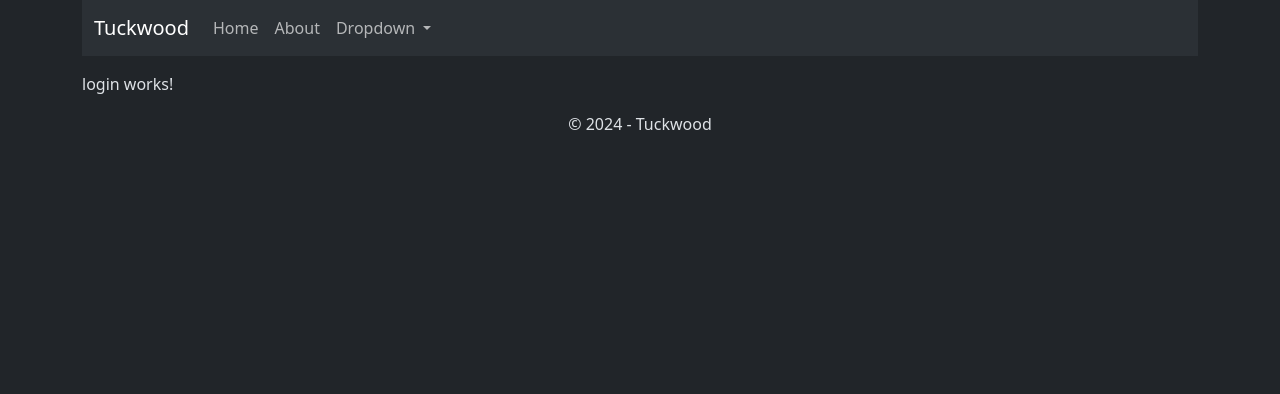
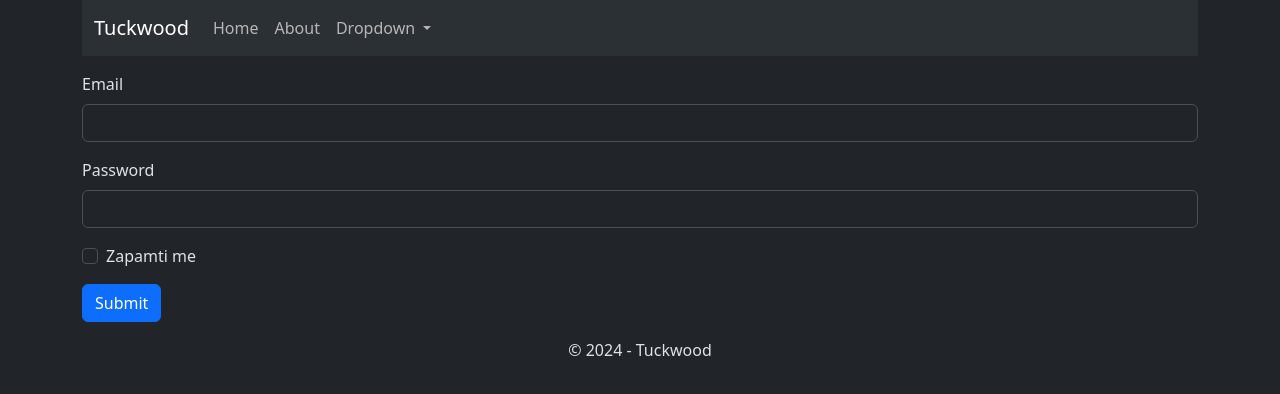
Before and after one commit to ivanpesicc/programiranje-korisnickih-interfejsa-projekat-2024, an Angular app: page /login in a window 1280 px wide. Shown: the top 394 px of the page. Built offline with nearby package versions, Linux system fonts and the light colour scheme.

Commit message:
Dodata polja za login

```diff
--- a/src/app/login/login.component.html
+++ b/src/app/login/login.component.html
@@ -1 +1,17 @@
-<p>login works!</p>
+<div class="card-body">
+    <div class="mb-3">
+      <label for="email" class="form-label">Email</label>
+      <input type="email" class="form-control" id="email">
+    </div>
+    <div class="mb-3">
+      <label for="password" class="form-label">Password</label>
+      <input type="password" class="form-control" id="password">
+    </div>
+    <div class="mb-3 form-check">
+      <input type="checkbox" class="form-check-input" id="remember">
+      <label class="form-check-label" for="remember">Zapamti me</label>
+    </div>
+    <button type="button" class="btn btn-primary" (click)="onSubmit()">Submit</button>
+  </div>
+
+  <!-- [(ngModel)]="email [(ngModel)]="password" -->
--- a/src/app/login/login.component.ts
+++ b/src/app/login/login.component.ts
@@ -9,4 +9,14 @@ import { Component } from '@angular/core';
 })
 export class LoginComponent {
 
+public email = ""
+public password = ""
+
+public onSubmit() {
+    console.log(this.email, this.password)
 }
+
+}
+
+
+// FormsModule, RouterLink
```
